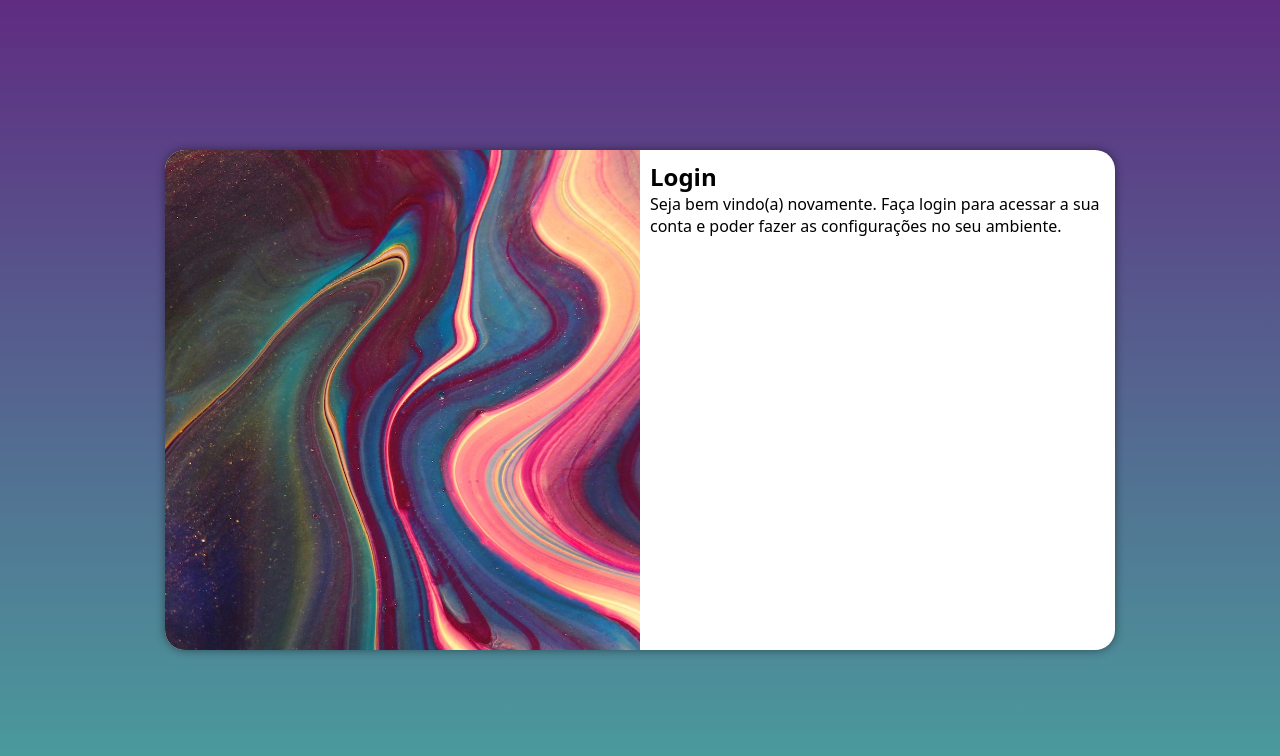
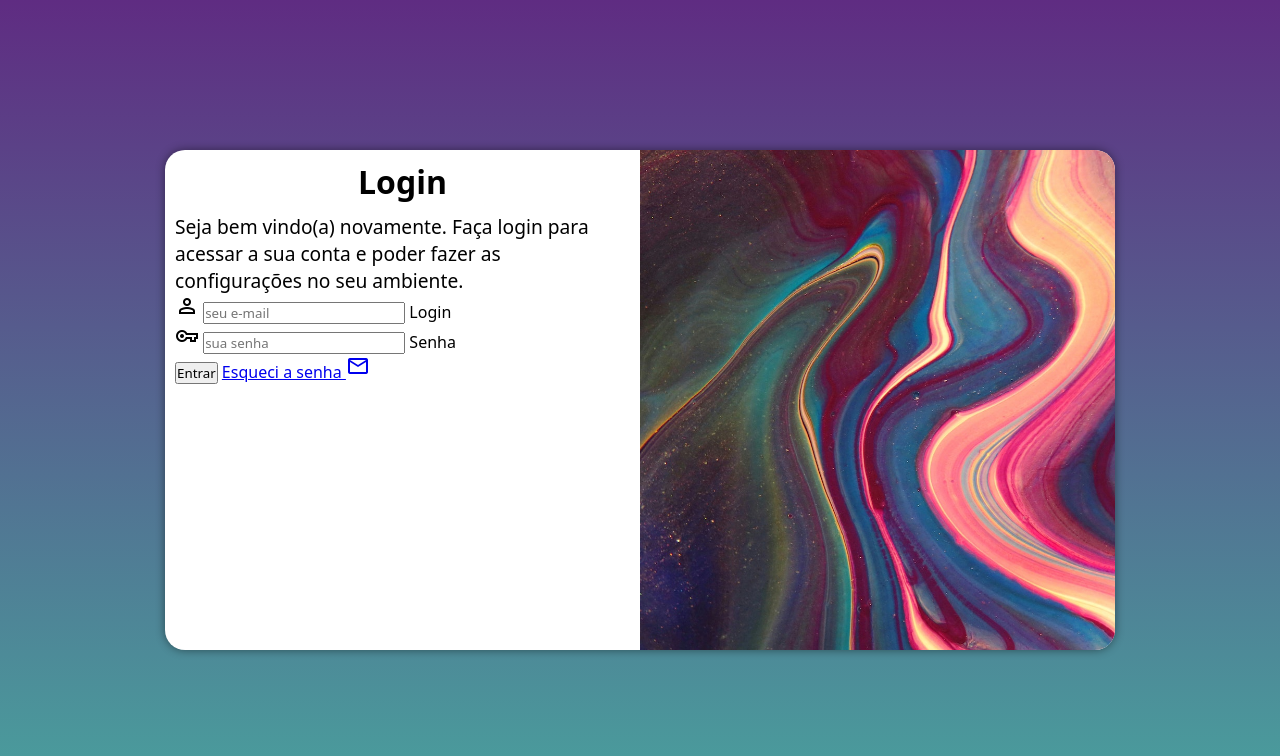
Before and after one commit to rafaelpradomendonca/projeto-login, a plain HTML site: page index.html in a window 1280 px wide. Drawn offline with nearby package versions, Linux system fonts and the light colour scheme.

Commit message:
adicionei o formulário

```diff
--- a/estilos/media-query.css
+++ b/estilos/media-query.css
@@ -31,15 +31,26 @@
     }
 
     section#login > div#imagem {
-        float: left;
+        float: right;
         width: 50%;
         height: 100%;
     }
 
     section#login > div#formulario {
-        float: right;
+        float: left;
         width: 50%;
     }
 
+    div#formulario > h1 {
+         font-size: 2em;
+    }
+
+
+    div#formulario > p {
+        font-size: 1.2em;
+    }
+
+
+
 
 }
--- a/estilos/style.css
+++ b/estilos/style.css
@@ -57,3 +57,13 @@ section#login > div#formulario {
     padding: 10px;
 
 }
+
+div#formulario > h1 {
+    text-align: center;
+    margin-bottom: 10px;
+
+}
+
+div#formulario > p {
+    font-size: 0.8em;
+}
--- a/index.html
+++ b/index.html
@@ -4,6 +4,7 @@
     <meta charset="UTF-8">
     <meta name="viewport" content="width=device-width, initial-scale=1.0">
     <title>Login</title>
+    <link rel="stylesheet" href="https://fonts.googleapis.com/css2?family=Material+Symbols+Outlined:opsz,wght,FILL,GRAD@20..48,100..700,0..1,-50..200" />
     <link rel="stylesheet" href="estilos/style.css">
     <link rel="stylesheet" href="estilos/media-query.css">
 </head>
@@ -16,10 +17,24 @@
             <div id="formulario">
                 <h1>Login</h1>
                 <p>Seja bem vindo(a) novamente. Faça login para acessar a sua conta e poder fazer as configurações no seu ambiente.</p>
-                <form action="login.php" method="post">
-
+                <form action="login.php" method="post" autocomplete="on">
+                    <div class="campo">
+                        <i class="material-symbols-outlined">person</i>
+                        <input type="email" name="login" id="ilogin" placeholder="seu e-mail" autocomplete="email" required maxlength="30">
+                        <label for="ilogin">Login</label>
+                    </div>
+                    <div class="campo">
+                        <i class="material-symbols-outlined">vpn_key</i>
+                        <input type="password" name="senha" id="isenha" placeholder="sua senha" autocomplete="current-password" required minlength="8" maxlength="20">
+                        <label for="isenha">Senha</label>
+                    </div>
+                    <input type="submit" value="Entrar">
+                    <a href="Esqueci.html">
+                        Esqueci a senha <i class="material-symbols-outlined">mail</i>
+                    </a>
                 </form>
             </div>
+
 
         </section>
     </main>
```
